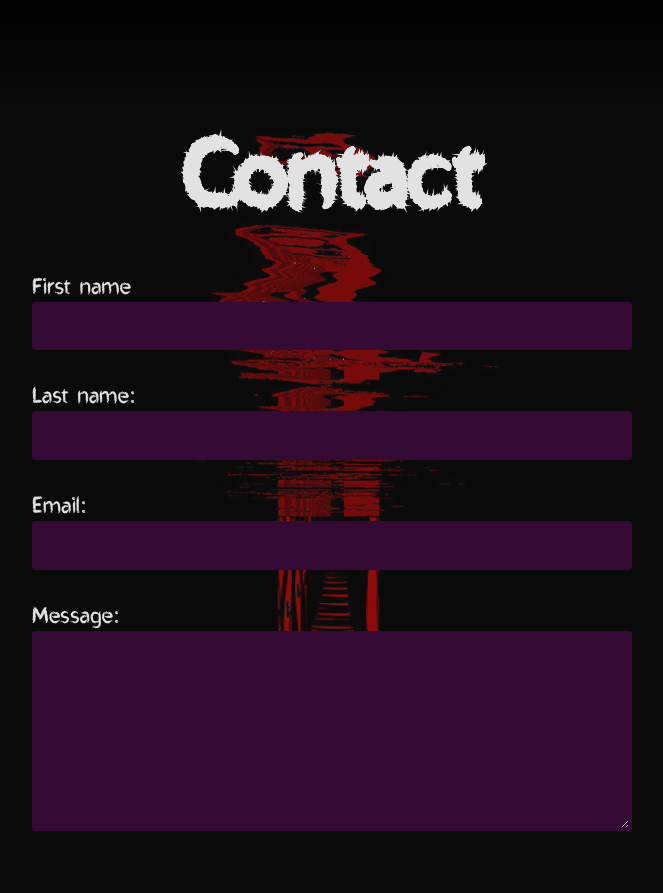
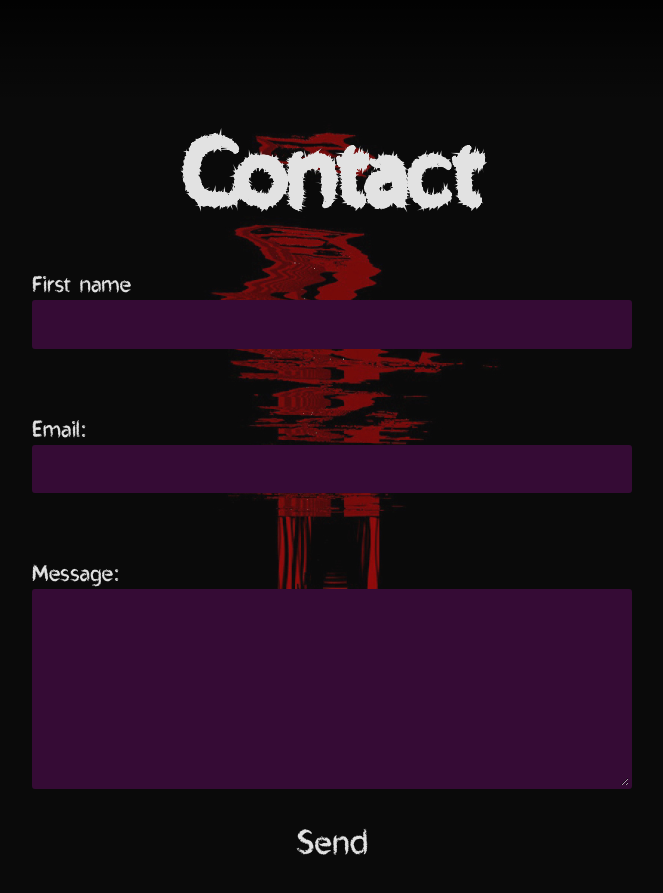
Before and after one commit to thpapei/stratashi-portfolio, a React app: page / in a window 1280 px wide. Shown: the part 2280-3173 px from the top of the page, without its empty margins (308-971 px from the left). Built offline with nearby package versions, Linux system fonts and the light colour scheme.

Commit message:
Implemented email sending with EmailJs

```diff
--- a/package.json
+++ b/package.json
@@ -20,6 +20,7 @@
     "css-loader": "4.3.0",
     "dotenv": "8.2.0",
     "dotenv-expand": "5.1.0",
+    "emailjs-com": "^2.6.4",
     "eslint": "^7.11.0",
     "eslint-config-react-app": "^6.0.0",
     "eslint-plugin-flowtype": "^5.2.0",
--- a/src/components/Contact.js
+++ b/src/components/Contact.js
@@ -1,18 +1,29 @@
 import { Formik, Field, ErrorMessage, Form } from 'formik';
+import { useEffect } from 'react';
 import { string, object } from 'yup';
+import emailjs from 'emailjs-com';
 
 const EmailForm = () => {
 
   const initialValues = {
-
+    name: '',
+    email: '',
+    message: ''
   };
 
   const validationSchema = object({
-
+    name: string().max(30, 'Name too long').required('Required'),
+    email: string().email('Email is not valid').required('Required'),
+    message: string().max(10000, 'Your message is too long')
   });
 
   const onSubmit = (values, actions) => {
-
+    emailjs.send('service_mjiqvar', 'contact_form', values, process.env.REACT_APP_USER_ID)
+      .then((result) => {
+        console.log(result.text);
+      }, (error) => {
+        console.log(error.text);
+      });
   }
 
   return (
@@ -25,15 +36,9 @@ const EmailForm = () => {
         <Form>
           <h1 className='contact-title'>Contact</h1>
           <div className='form-fields'>
-            <div><label htmlFor='firstName'>First name </label></div>
-            <Field id='firstName' name='firstName' />
-            <ErrorMessage name='firstName' render={errorMessage => <div className='error-message'>{errorMessage}</div>} />
-          </div>
-
-          <div className='form-fields'>
-            <div><label htmlFor='lastName'>Last name: </label></div>
-            <Field id='lastName' name='lastName' />
-            <ErrorMessage name='lastName' render={errorMessage => <div className='error-message'>{errorMessage}</div>} />
+            <div><label htmlFor='name'>First name </label></div>
+            <Field id='name' name='name' />
+            <ErrorMessage name='name' render={errorMessage => <div className='error-message'>{errorMessage}</div>} />
           </div>
 
           <div className='form-fields'>
@@ -42,12 +47,12 @@ const EmailForm = () => {
             <ErrorMessage name='email' render={errorMessage => <div className='error-message'>{errorMessage}</div>} />
           </div>
 
-
           <div className='form-fields'>
             <div><label htmlFor='message'>Message:</label></div>
             <Field component='textarea' id='message' name='message' />
             <ErrorMessage name='message' render={errorMessage => <div className='error-message'>{errorMessage}</div>} />
           </div>
+          <button className='contact-button' type='submit'>Send</button>
         </Form>
       </Formik>
     </div>
--- a/src/styles/base/base.scss
+++ b/src/styles/base/base.scss
@@ -11,3 +11,19 @@
   color: $off-white;
   box-sizing: border-box;
 }
+
+.contact-button {
+  color: $off-white;
+  background: transparent;
+  border: none;
+  cursor: pointer;
+  transition: color 100ms ease-in;
+  font-size: $l-size;
+  outline: none;
+
+  &:hover,
+  &:active {
+    color: $primary-color;
+  }
+
+}
--- a/src/styles/components/_Contact.scss
+++ b/src/styles/components/_Contact.scss
@@ -6,6 +6,9 @@
   height: 100vh;
 
   form {
+
+    display: flex;
+    flex-direction: column;
 
     .contact-title {
       font-size: $title;
@@ -17,6 +20,10 @@
       display: flex;
       flex-direction: column;
       justify-content: center;
+
+      .error-message {
+        color: $primary-color;
+      }
 
       input, textarea {
         background-color: $dark-purple;
```
Also changed, not shown: 1 other file (tests, documents, lock files or other folders).
